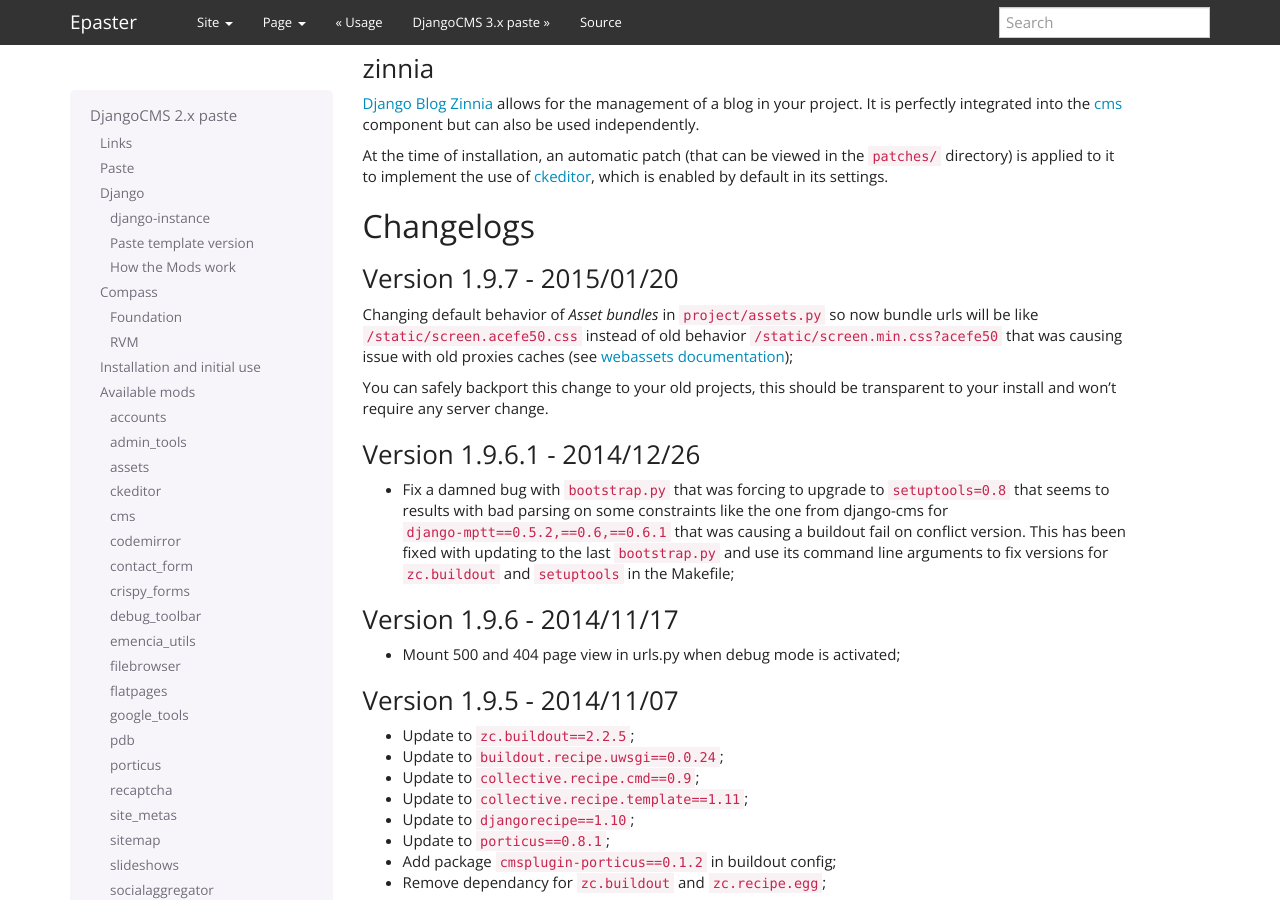
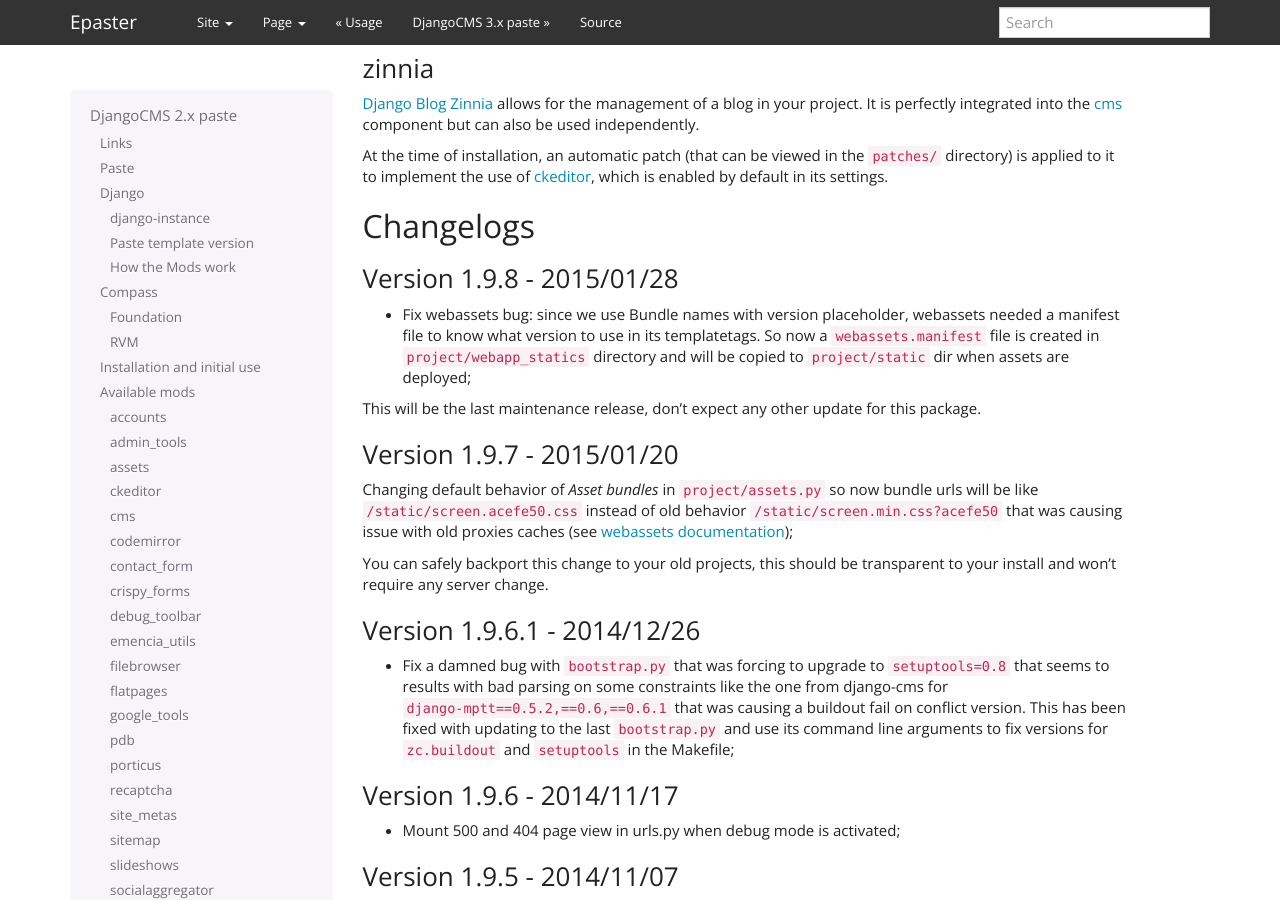
Before and after one commit to emencia/Epaster, a Sphinx documentation site: the page built from docs/emencia_paste_djangocms_2.rst, in a window 1280 px wide and 900 px high, scrolled down 6600 px. Built offline with Sphinx 7.4.7, drawn with Linux system fonts in a browser that asks for light colours; the version number could not be read and is left out; some of the changed text lies outside the part shown.

Commit message:
* Update to 'emencia_paste_djangocms_2==1.9.8'; * Update to 'emencia_paste_djangocms_3==1.3.2'; * bump to 2.2.4;

```diff
--- a/docs/emencia_paste_djangocms_2.rst
+++ b/docs/emencia_paste_djangocms_2.rst
@@ -344,6 +344,13 @@ At the time of installation, an automatic patch (that can be viewed in the ``pat
 Changelogs
 ==========
 
+Version 1.9.8 - 2015/01/28
+--------------------------
+
+* Fix webassets bug: since we use Bundle names with version placeholder, webassets needed a manifest file to know what version to use in its templatetags. So now a ``webassets.manifest`` file is created in ``project/webapp_statics`` directory and will be copied to ``project/static`` dir when assets are deployed;
+
+This will be the last maintenance release, don't expect any other update for this package.
+
 Version 1.9.7 - 2015/01/20
 --------------------------
 
--- a/docs/emencia_paste_djangocms_3.rst
+++ b/docs/emencia_paste_djangocms_3.rst
@@ -382,6 +382,12 @@ zinnia
 Changelogs
 ==========
 
+Version 1.3.2 - 2015/01/28
+--------------------------
+
+* Comment settings.ADMINS so we are not sending anymore Django's mail alerts to @dummy.com..;
+* Fix webassets bug: since we use Bundle names with version placeholder, webassets needed a manifest file to know what version to use in its templatetags. So now a ``webassets.manifest`` file is created in ``project/webapp_statics`` directory and will be copied to ``project/static`` dir when assets are deployed;
+
 Version 1.3.1 - 2015/01/28
 --------------------------
 
--- a/docs/history.rst
+++ b/docs/history.rst
@@ -7,6 +7,12 @@ History
 
 Changelog
 =========
+
+Version 2.2.4 - 2015/01/28
+--------------------------
+
+* Update to ``emencia_paste_djangocms_2==1.9.8``;
+* Update to ``emencia_paste_djangocms_3==1.3.2``;
 
 Version 2.2.3 - 2015/01/28
 --------------------------
--- a/versions.cfg
+++ b/versions.cfg
@@ -10,8 +10,8 @@ zc.recipe.egg                 = 2.0.1
 gp.vcsdevelop                 = 2.2.3
 
 # Paste templates
-emencia_paste_djangocms_2     = 1.9.7
-emencia_paste_djangocms_3     = 1.3.1
+emencia_paste_djangocms_2     = 1.9.8
+emencia_paste_djangocms_3     = 1.3.2
 
 # Used to build the local documentation
 Sphinx                        = 1.2.3
```
